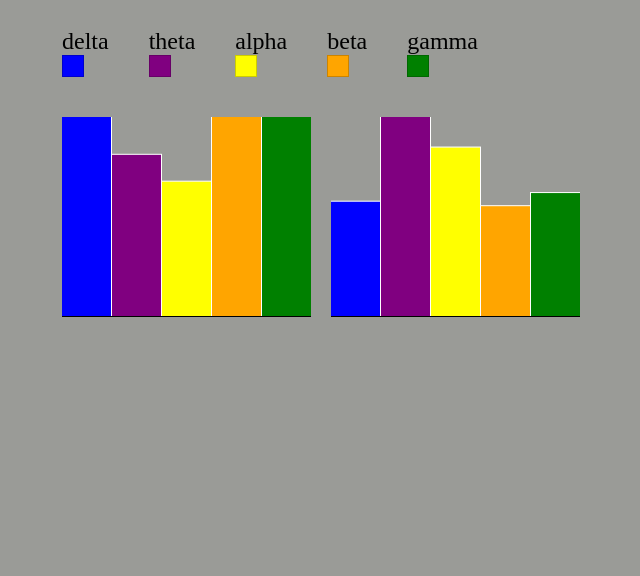
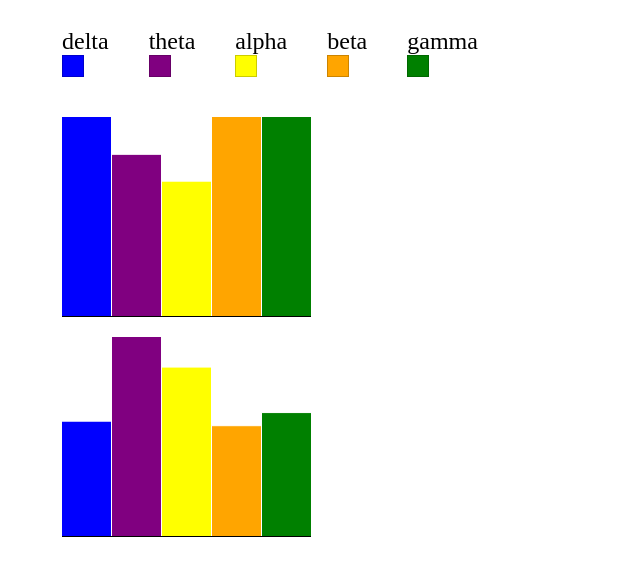
Before and after one commit to martindinov/hackathon, a plain HTML site: page index.html in a window 1280 px wide. Shown: the whole page, without its empty margins (58-698 px from the left). Drawn offline with nearby package versions, Linux system fonts and the light colour scheme.

Commit message:
removed grey background aligned the divs on under another

```diff
--- a/index.html
+++ b/index.html
@@ -1,4 +1,4 @@
-<html style="background-color: rgba(54, 56, 49, 0.5)">
+<html >
     <meta charset="utf-8">
     <style>
         .chart rect {
@@ -46,8 +46,9 @@
             </div>
 
         <div  style="clear:both;" class="content">
-            <div style="float: left; margin-top: 20px; margin-left: 20px;" id='thechart'> </div>
-            <div style="float: left; margin-top: 20px; margin-left: 20px;" id='thechart2'> </div>
+            <div style="float: left; margin-top: 20px; margin-left: 20px; clear: left;" id='thechart'></div>
+            <div style="float: left; margin-top: 20px; margin-left: 20px; clear: left;" id='thechart2'></div>
+
         </div >
     </body>
 
```
Also changed, not shown: 1 other file.
